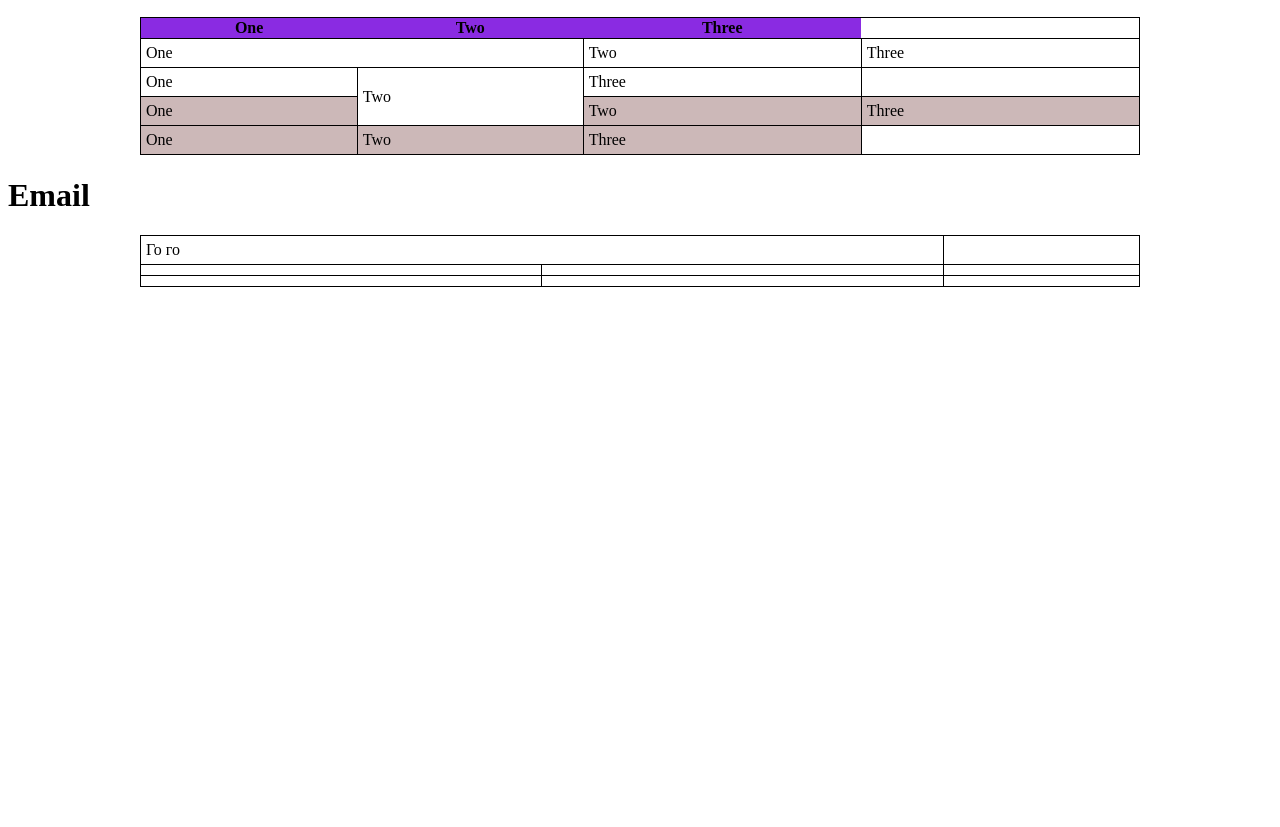
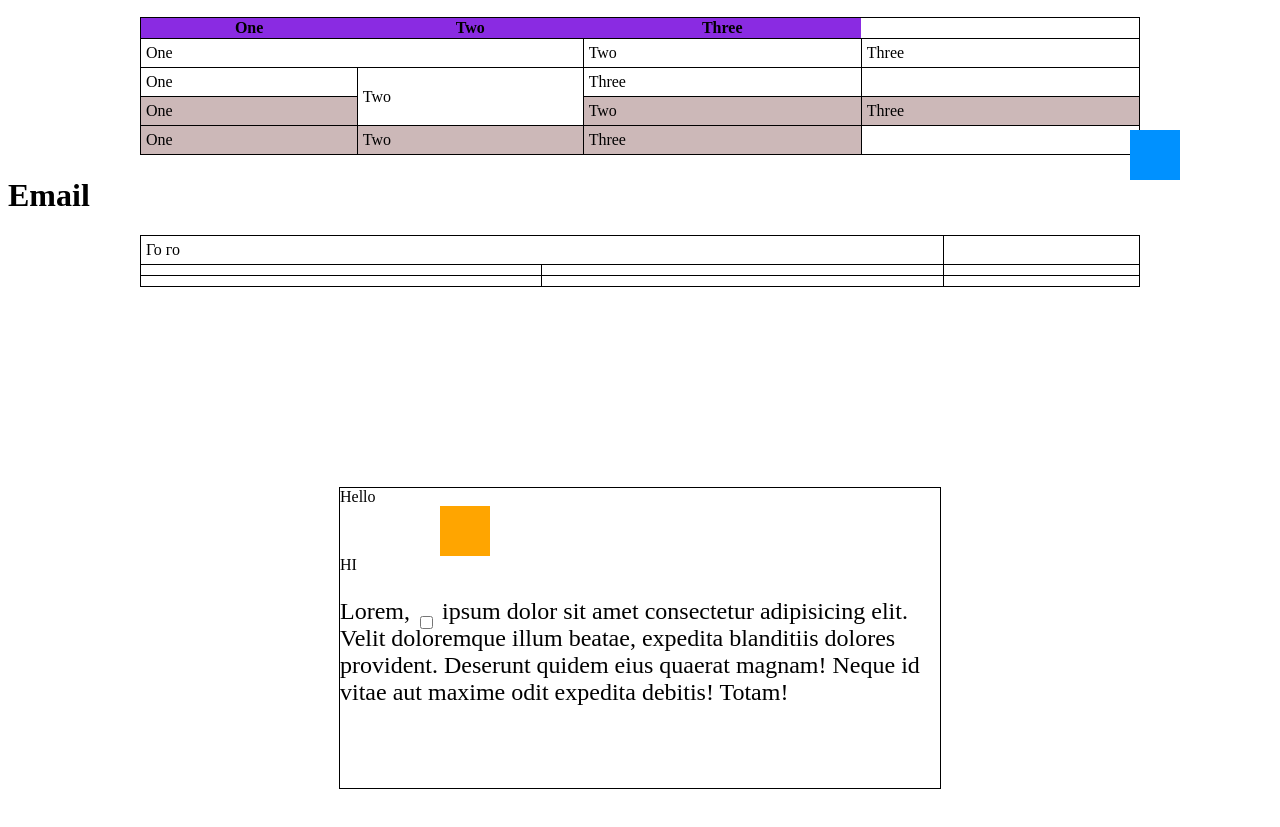
Before and after one commit to Alex88alex/HTML, a plain HTML site: page index.html in a window 1280 px wide. Shown: the part 520-1347 px from the top of the page. Before the commit the page ends 827 px from the top, so only its background shows below. Drawn offline with Linux system fonts and the light colour scheme.

Commit message:
position

```diff
--- a/index.html
+++ b/index.html
@@ -54,7 +54,6 @@
       <tr>
         <td colspan="2">Го го</td>
         <td></td>
-
       </tr>
       <tr>
         <td></td>
@@ -67,5 +66,19 @@
         <td></td>
       </tr>
     </table>
+    <div class="t">
+      Hello
+      <div class="s"></div>
+      <div>
+        HI
+        <p>
+          Lorem, <input type="checkbox" /> ipsum dolor sit amet consectetur
+          adipisicing elit. Velit doloremque illum beatae, expedita blanditiis
+          dolores provident. Deserunt quidem eius quaerat magnam! Neque id vitae
+          aut maxime odit expedita debitis! Totam!
+        </p>
+        <div class="f"></div>
+      </div>
+    </div>
   </body>
 </html>
--- a/style.css
+++ b/style.css
@@ -11,7 +11,6 @@ table {
   margin: 20px auto;
   width: 100%;
   max-width: 1000px;
-
 }
 
 td {
@@ -26,3 +25,31 @@ th {
 .bg-gr {
   background-color: #ccb8b8;
 }
+
+.t {
+  width: 600px;
+  height: 300px;
+  border: 1px solid black;
+  margin: 200px auto;
+}
+
+.s {
+  width: 50px;
+  height: 50px;
+  background: orange;
+  position: relative;
+  left: 100px;
+}
+.f {
+  width: 50px;
+  height: 50px;
+  background: rgb(0, 145, 255);
+  position: fixed;
+  right: 100px;
+  bottom: 100px;
+}
+
+input {
+  position: relative;
+  top: 10px;
+}
```
